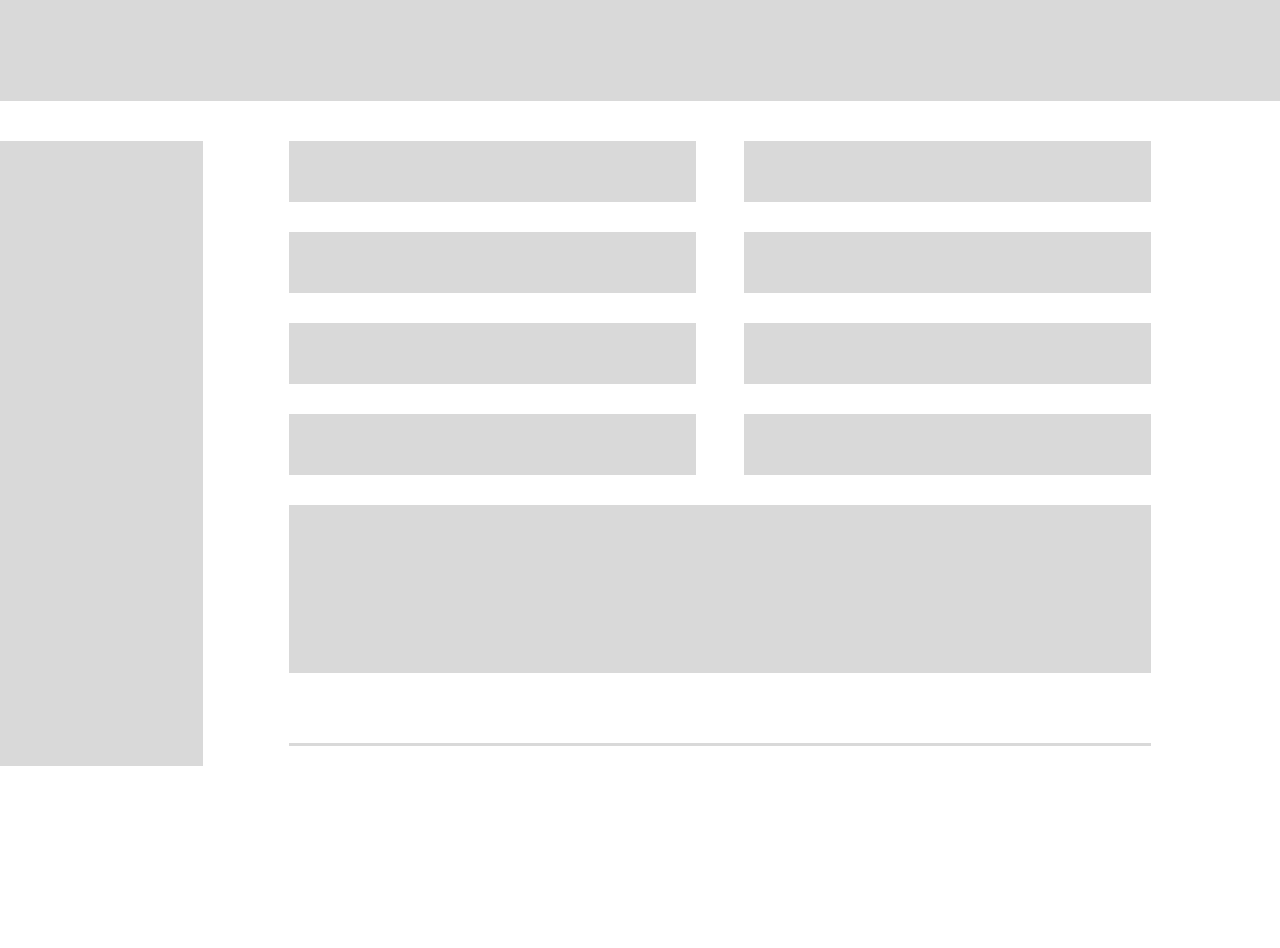
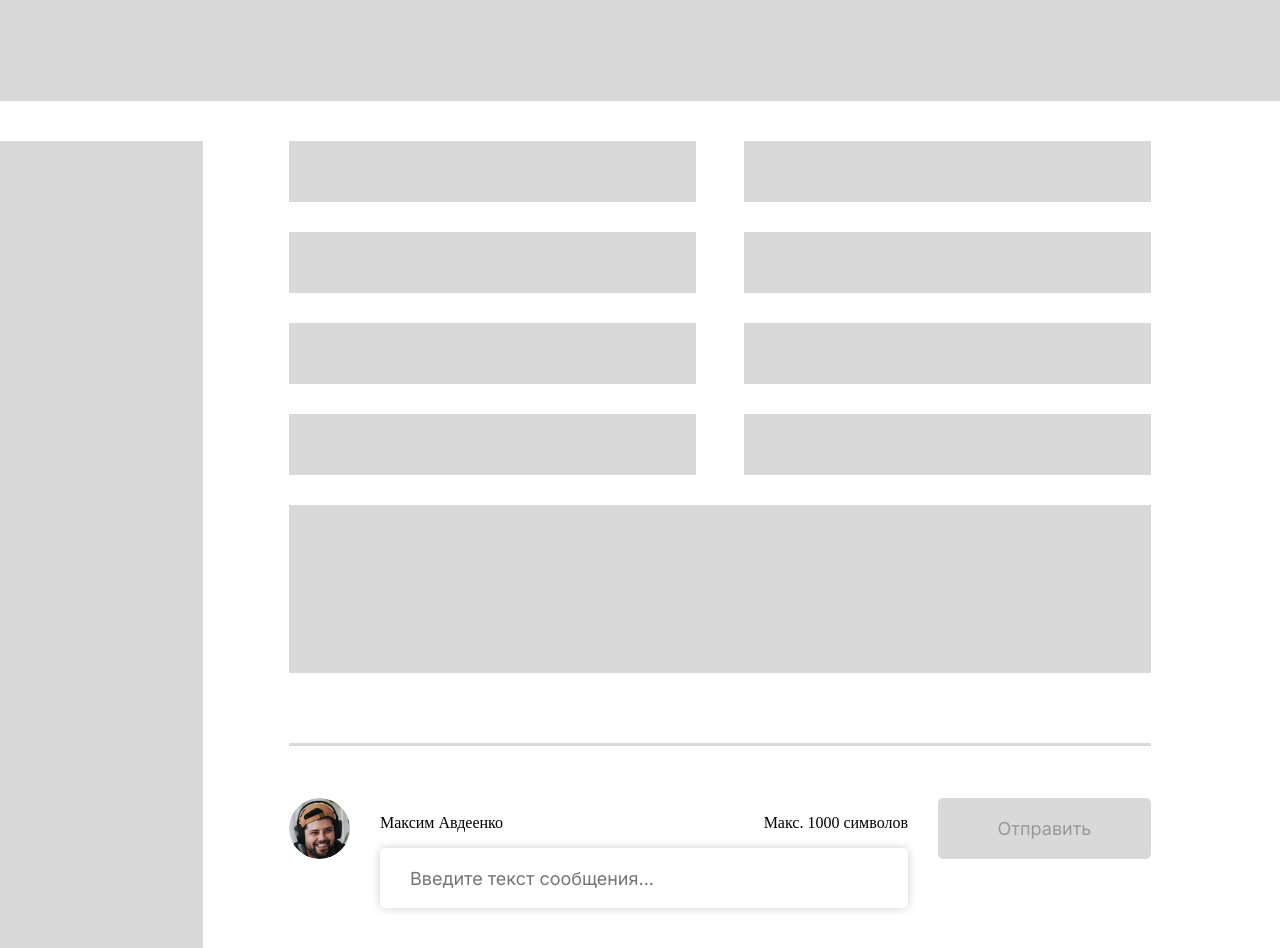
Before and after one commit to AKD8347/comments, a plain HTML site: page index.html in a window 1280 px wide. Before the commit the page ends 800 px from the top, so only its background shows below. Drawn offline with Linux system fonts and the light colour scheme.

Commit message:
textarea

```diff
--- a/index.html
+++ b/index.html
@@ -26,7 +26,24 @@
             <div class="content__item"></div>
         </article>
 
-        <div class="comments"></div>
+        <div class="comments">
+
+            <div class="comments__filters"></div>
+
+            <form class="comments__form">
+                <div class="comments__avatar">
+                    <img src="img/user_1.png" alt="user">
+                </div>
+                <div class="comments__area">
+                    <p class="comments__author">Максим Авдеенко</p>
+                    <div id="count" class="comments__symbols">Макс. 1000 символов</div>
+                    <textarea id="mainMSG" class="comments__message" contenteditable="true" cols="70" rows="1" placeholder="Введите текст сообщения..."></textarea>
+                </div>
+
+                <button class="comments__submit" type="submit">Отправить</button>
+            </form>
+
+        </div>
     </section>
 </main>
 
--- a/js/script.js
+++ b/js/script.js
@@ -0,0 +1,12 @@
+const textarea = document.getElementById('mainMSG');
+
+textarea.addEventListener('keydown', resize);
+
+function resize() {
+    const el = this;
+    const symbols = el.value.length;
+    const count = document.getElementById('count');
+    count.innerText = symbols + '/1000';
+    el.style.cssText = 'height: 60px;';
+    el.style.cssText = 'height:' + (el.scrollHeight) + 'px';
+}
--- a/scss/styles.scss
+++ b/scss/styles.scss
@@ -16,6 +16,10 @@ a {
     text-decoration: none;
   }
 }
+
+@import url('https://fonts.googleapis.com/css2?family=Inter:wght@400;500&display=swap');
+
+$Inter: 'Inter', sans-serif;
 
 .header {
   position: relative;
@@ -105,3 +109,100 @@ a {
     }
   }
 }
+
+.comments {
+  position: relative;
+  float: left;
+  width: 100%;
+
+  &__filters {
+    display: flex;
+    flex-wrap: wrap;
+    flex-direction: row;
+    justify-content: flex-start;
+    width: 100%;
+    margin-bottom: 32px;
+  }
+
+  &__form {
+    display: flex;
+    flex-wrap: wrap;
+    flex-direction: row;
+    justify-content: space-between;
+    width: 100%;
+    margin-bottom: 40px;
+  }
+
+  &__avatar {
+    display: block;
+    position: relative;
+    float: left;
+    width: 61px;
+    height: 61px;
+    border-radius: 50%;
+    overflow: hidden;
+    margin-right: 30px;
+
+    img {
+      width: 100%;
+      height: 100%;
+      object-fit: cover;
+    }
+  }
+
+  &__area {
+    display: flex;
+    flex-wrap: wrap;
+    flex-direction: row;
+    justify-content: space-between;
+    align-items: baseline;
+    position: relative;
+    float: left;
+    width: calc(100% - (61px + 30px + 213px + 30px));
+    margin-right: 30px;
+  }
+
+  &__message {
+    width: 100%;
+    height: 60px;
+    resize: none;
+    border: none;
+    box-shadow: 0 0 10px rgba(0, 0, 0, 0.2);
+    border-radius: 5px;
+    outline: none;
+    overflow: hidden;
+    -moz-appearance: none;
+    padding-left: 30px;
+    padding-right: 30px;
+    padding-top: 20px;
+    padding-bottom: 18px;
+    box-sizing: border-box;
+    font-family: $Inter;
+    font-weight: 400;
+    font-size: 18px;
+    line-height: 22px;
+    color: #000000;
+
+  }
+
+  &__submit {
+    display: block;
+    position: relative;
+    width: 213px;
+    height: 61px;
+    border: none;
+    background-color: #A2A2A2;
+    border-radius: 5px;
+    font-family: $Inter;
+    color: #000000;
+    font-weight: 400;
+    font-size: 18px;
+    cursor: pointer;
+    opacity: 0.4;
+
+    &:hover {
+      background-color: #ABD873;
+      opacity: 1;
+    }
+  }
+}
```
Also changed, not shown: img/user_1.png (added), img/user_2.png (added), img/user_3.png (added), scss/styles.css, 1 other file.
